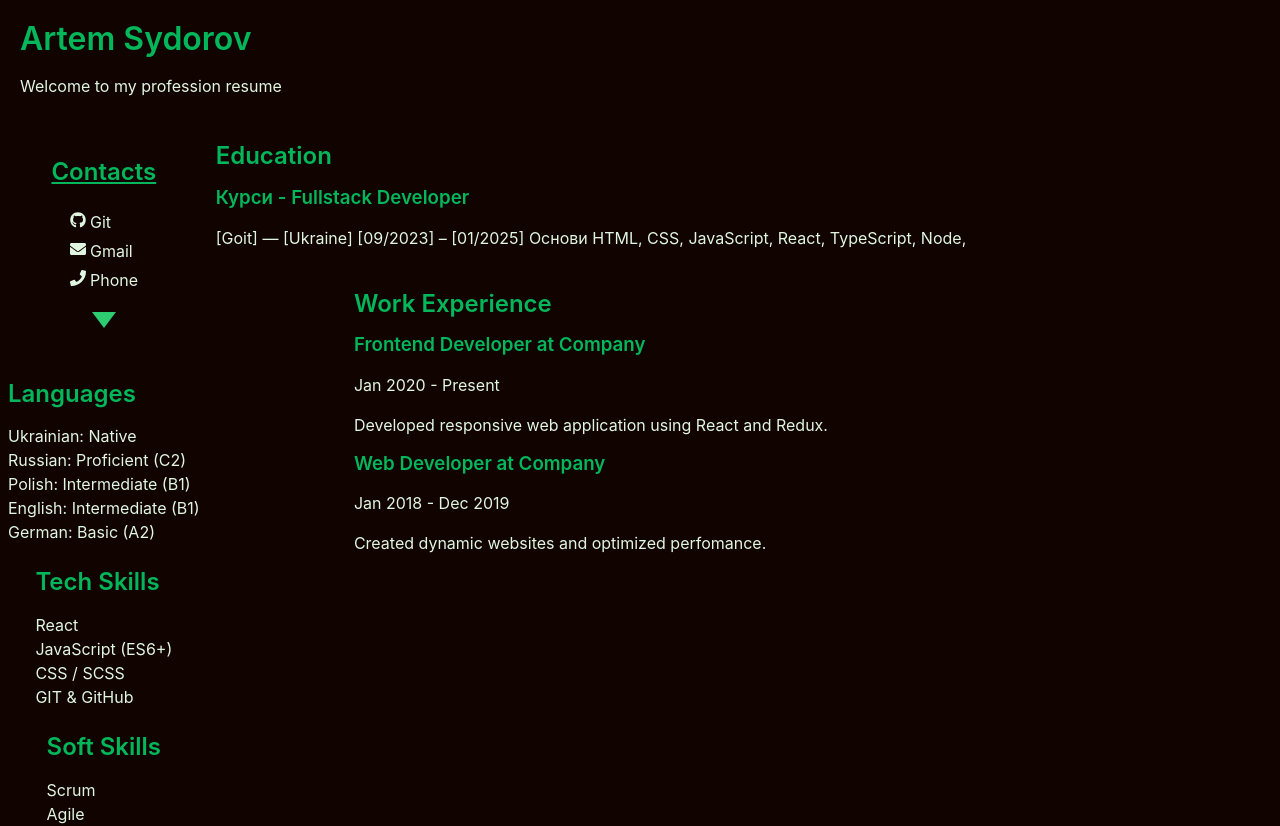
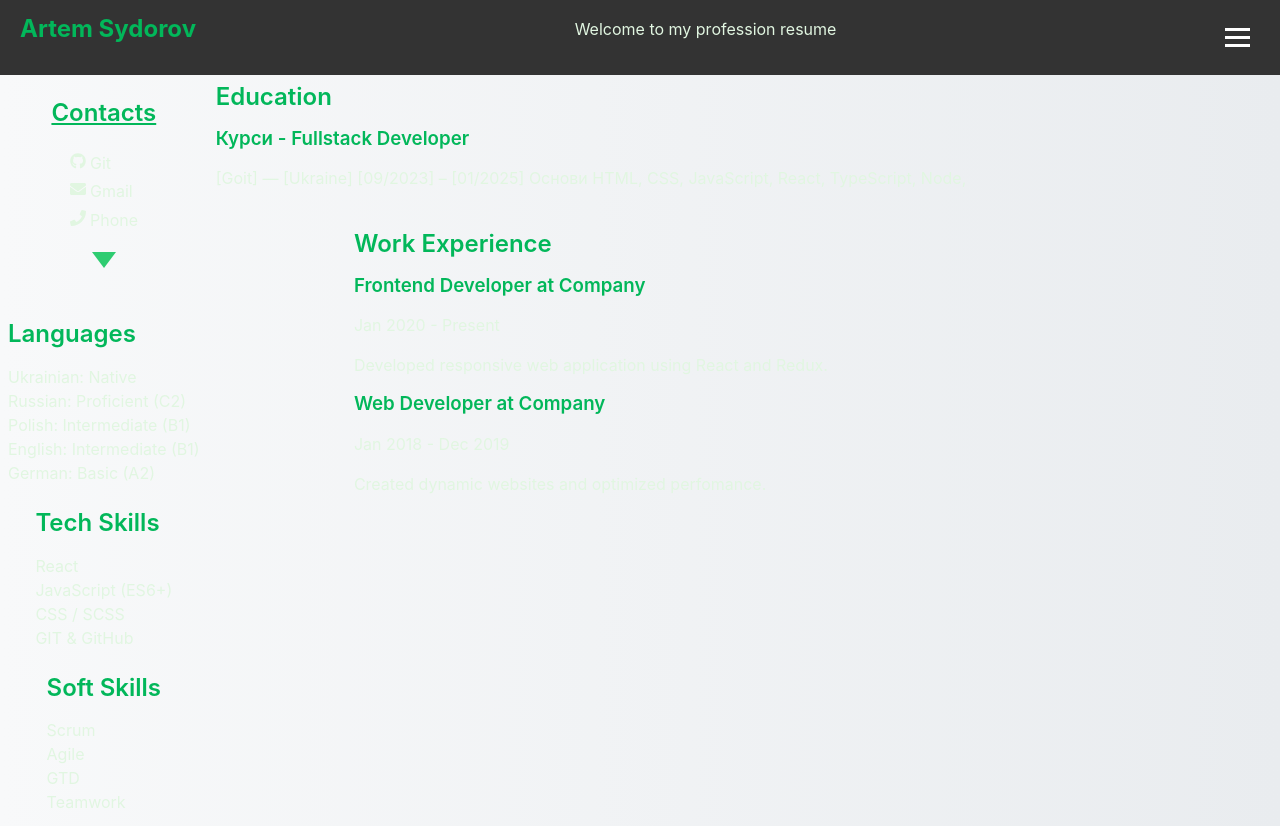
Before and after one commit to sydorovay/artem-sydorov-frontend-cv, a React (Vite) app: page / in a window 1280 px wide. Shown: the top 826 px of the page. Built offline with nearby package versions, Linux system fonts and the light colour scheme.

Commit message:
add burger menu

```diff
--- a/src/components/Header/Header.jsx
+++ b/src/components/Header/Header.jsx
@@ -1,15 +1,40 @@
+import { useState } from 'react'
 import Container from '../Container/Container'
 import styles from './Header.module.css'
 
 const Header = () => {
-  return (
-    <Container >
-      <header className={styles.header} >
-        <h1 className={styles.caption}>Artem Sydorov</h1>
-        <p className={styles.paragraph}>Welcome to my profession resume</p>
-      </header>
-    </Container>
-  )
+  const [menuOpen, setMenuOpen] = useState(false);
+
+  const toggleMenu = () => {
+    setMenuOpen((prev) => !prev);
+
 }
 
+  return (
+
+    <header className={styles.header}>
+      <Container >
+        <div className={styles.container}>
+          <h1 className={styles.logo}>Artem Sydorov</h1>
+          <p className={styles.paragraph}>Welcome to my profession resume</p>
+          <button className={styles.burger} onClick={toggleMenu}>
+            <span className={menuOpen ? styles.lineOpen : styles.line}></span>
+            <span className={menuOpen ? styles.lineOpen : styles.line}></span>
+            <span className={menuOpen ? styles.lineOpen : styles.line}></span>
+          </button>
+
+          <nav className={`${styles.nav} ${menuOpen ? styles.open : ''}`}>
+            <ul>
+              <li><a href="/">Головна</a></li>
+              <li><a href="/about">Про нас</a></li>
+              <li><a href="/contact">Контакти</a></li>
+            </ul>
+          </nav>
+        </div>
+      </Container>
+      </header>
+  )
+};
+
+
 export default Header
--- a/src/components/Header/Header.module.css
+++ b/src/components/Header/Header.module.css
@@ -1,17 +1,120 @@
-.paragraph {}
+.header {
+  background-color: #333;
+  padding: 15px 20px;
+  color: white;
+}
 
-.caption {}
+.container {
+  display: flex;
+  justify-content: space-between;
+  align-items: center;
+}
 
-.header {
+.logo {
+  font-size: 24px;
+  font-weight: bold;
+}
+
+.burger {
+  display: none;
+  flex-direction: column;
+  gap: 5px;
+  background: none;
+  border: none;
+  cursor: pointer;
+}
+
+.burger span {
+  display: block;
+  width: 25px;
+  height: 3px;
+  background: white;
+  transition: transform 0.3s ease, opacity 0.3s ease;
+}
+
+.lineOpen:nth-child(1) {
+  transform: rotate(45deg) translate(5px, 5px);
+}
+
+.lineOpen:nth-child(2) {
+  opacity: 0;
+}
+
+.lineOpen:nth-child(3) {
+  transform: rotate(-45deg) translate(5px, -5px);
+}
+
+.nav ul {
+  list-style: none;
   display: flex;
-  flex-wrap: wrap;
-  flex-direction: column;
-  padding: 20px;
-  max-width: 100%;
+  gap: 20px;
+}
+
+.nav a {
+  color: white;
+  text-decoration: none;
 }
 
 @media (max-width: 768px) {
-  .header {
-  align-items: center;
+  .burger {
+    display: flex;
+  }
+
+  .nav {
+    position: absolute;
+    top: 60px;
+    left: 0;
+    width: 100%;
+    background: #222;
+    flex-direction: column;
+    text-align: center;
+    transform: translateY(-100%);
+    transition: transform 0.3s ease;
+  }
+
+  .nav.open {
+    transform: translateY(0);
+  }
+
+  .nav ul {
+    flex-direction: column;
+    padding: 20px 0;
   }
 }
+
+.burger {
+  display: flex;
+  flex-direction: column;
+  gap: 5px;
+  cursor: pointer;
+  background: none;
+  border: none;
+  padding: 10px;
+}
+
+.line {
+  width: 30px;
+  height: 3px;
+  background-color: black;
+  transition: transform 0.3s ease, opacity 0.3s ease;
+}
+
+.lineOpen:nth-child(1) {
+  transform: rotate(45deg) translate(5px, 5px);
+}
+
+.lineOpen:nth-child(2) {
+  opacity: 0;
+}
+
+.lineOpen:nth-child(3) {
+  transform: rotate(-45deg) translate(5px, -5px);
+}
+
+.nav {
+  display: none;
+}
+
+.nav.open {
+  display: block;
+}
--- a/src/styles/global.css
+++ b/src/styles/global.css
@@ -23,13 +23,19 @@
   font-size: 16px;
   margin: 0;
   padding: 0;
-  background-color: var(--background-color);
+  background: linear-gradient(to right, #1e1e1e, #2a2a2a);
   color: var(--text-color);
   -webkit-font-smoothing: antialiased;
   /* Smooth font rendering on macOS */
   -moz-osx-font-smoothing: grayscale;
 }
 
+@media (prefers-color-scheme: light) {
+  body {
+    background: linear-gradient(to right, #f8f9fa, #e9ecef);
+    color: var(--background-color);
+  }
+}
 
 /* ===============================
     General Element Styles
```
